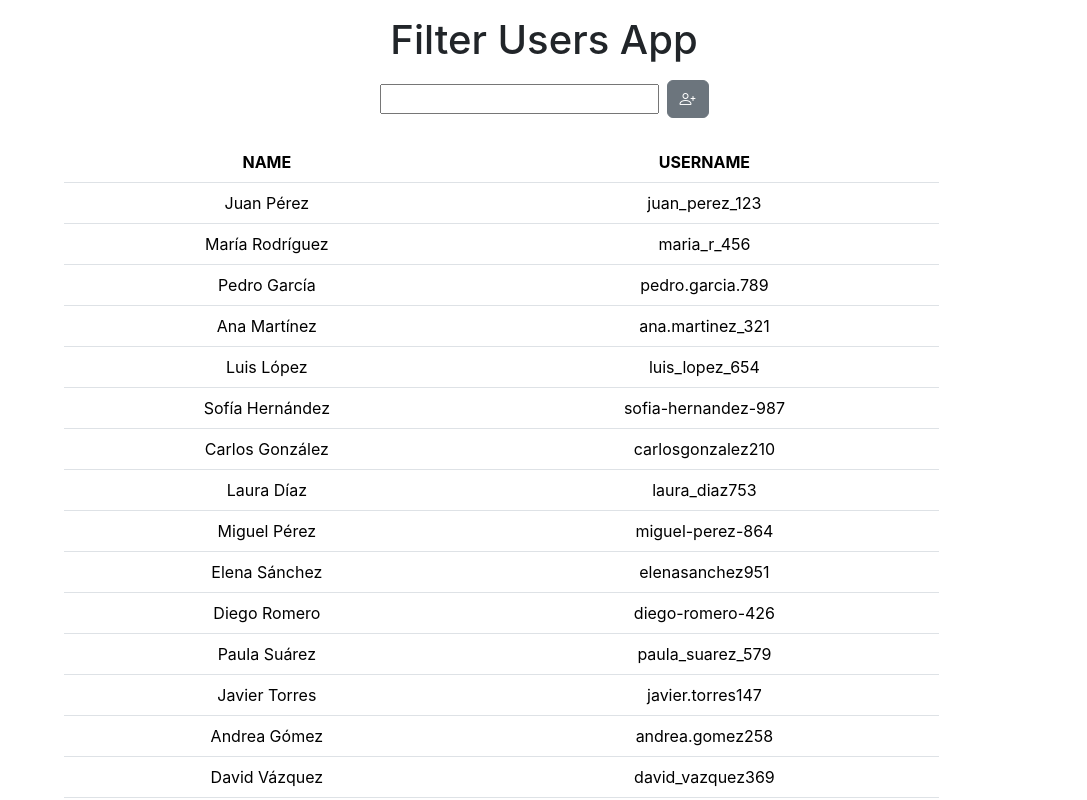
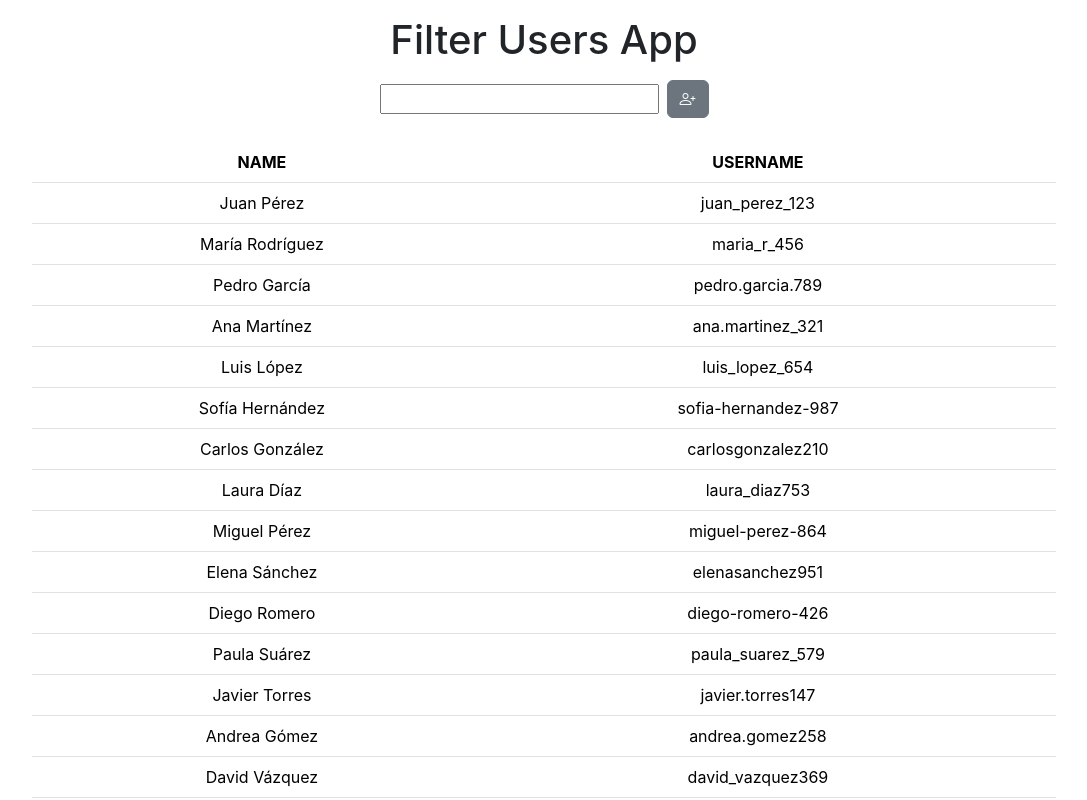
Before and after one commit to SantiagoNunezSelem/Filter-Users-App, a React (Create React App) app: page / in a window 1280 px wide. Shown: the top 800 px of the page, without its empty margins (96-1183 px from the left). Built offline with nearby package versions, Linux system fonts and the light colour scheme.

Commit message:
style of the table modified

```diff
--- a/src/App.css
+++ b/src/App.css
@@ -14,3 +14,16 @@ tr:hover i{
 }
 
 /* */
+
+.table {
+  width: 80%;
+}
+
+.tabletbody td{
+  min-width: 0%;
+  width: auto;
+}
+
+#trash-column {
+  width: 1%;
+}
--- a/src/componets/Table.js
+++ b/src/componets/Table.js
@@ -3,11 +3,12 @@ import "../App.css";
 
 function Table( {clients, deleteClient} ){
     return(
-        <table className='table w-75 m-auto mt-4 mb-5'>
+        <table className='table m-auto mt-4 mb-5'>
                 <thead>
                     <tr>
                         <th scope="col">NAME</th>
                         <th scope="col">USERNAME</th>
+                        <th></th>
                     </tr>
                 </thead>
                 <tbody>
@@ -16,9 +17,11 @@ function Table( {clients, deleteClient} ){
                         <tr key={index} >
                             <td>{client.name}</td>
                             <td>{client.username}</td>
-                            <a >
-                                <i onClick={() => deleteClient(client.username)} class="bi bi-trash3"></i> {/* Trash Icon */}
-                            </a>
+                            <td id="trash-column">
+                                <a>
+                                    <i onClick={() => deleteClient(client.username)} class="bi bi-trash3"></i> {/* Trash Icon */}
+                                </a>
+                            </td>
                         </tr>)
                     }
                 </tbody>
```
